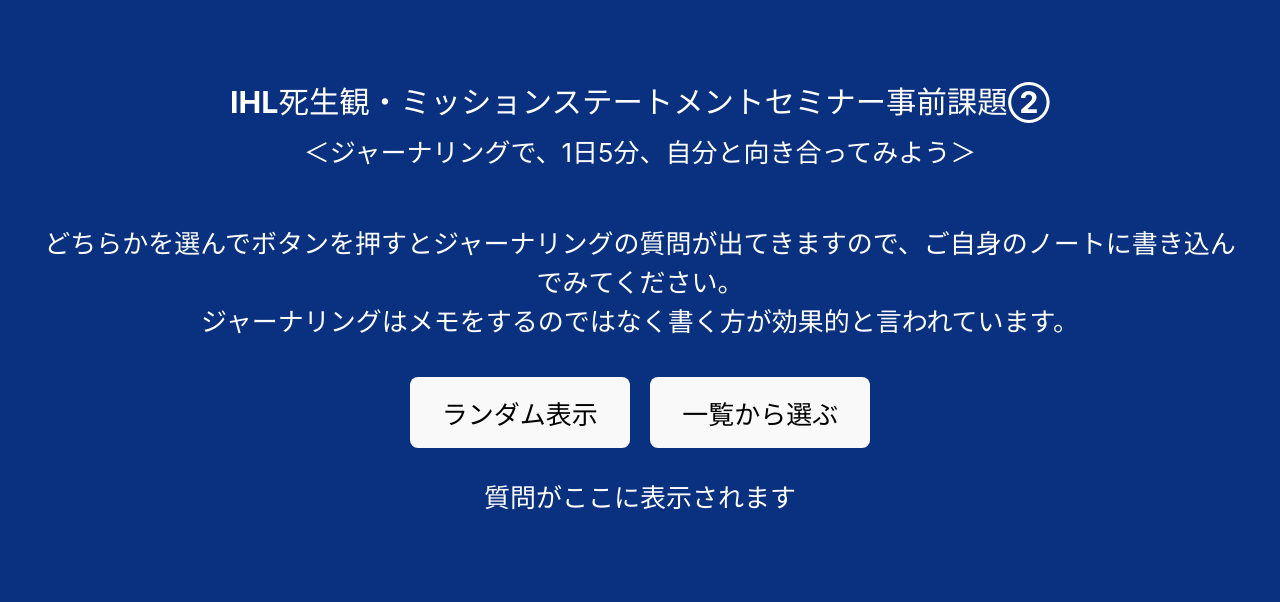
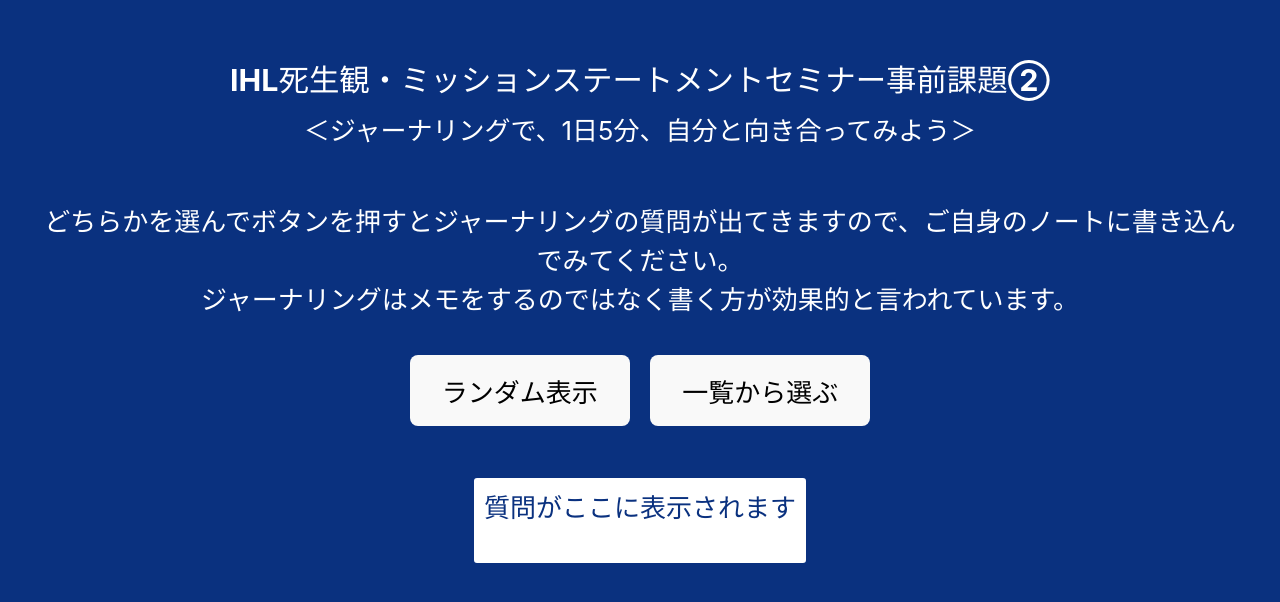
Before and after one commit to yokokada/shiseikan, a React (Vite) app: page / in a window 1280 px wide. Shown: the part 126-728 px from the top of the page. Built offline with nearby package versions, Linux system fonts and the light colour scheme.

Commit message:
css調整

```diff
--- a/src/App.css
+++ b/src/App.css
@@ -38,8 +38,16 @@
 }
 
 .q_box {
-  margin: 20px;
+  margin-top: 40px; /* 上部のマージンを30pxに設定 */
+  margin-right: 20px;
+  margin-bottom: 20px;
+  margin-left: 20px;
   text-align: left;
+  border: 2px solid #0a317f; /* 外枠を指定の色に変更 */
+  padding: 10px; /* 内側の余白を追加 */
+  border-radius: 5px; /* 角を丸くする（任意） */
+  background-color: white; /* 背景色を白に設定 */
+  color: #0a317f; /* テキストの色を指定の色に変更 */
 }
 
 .question-list {
```
